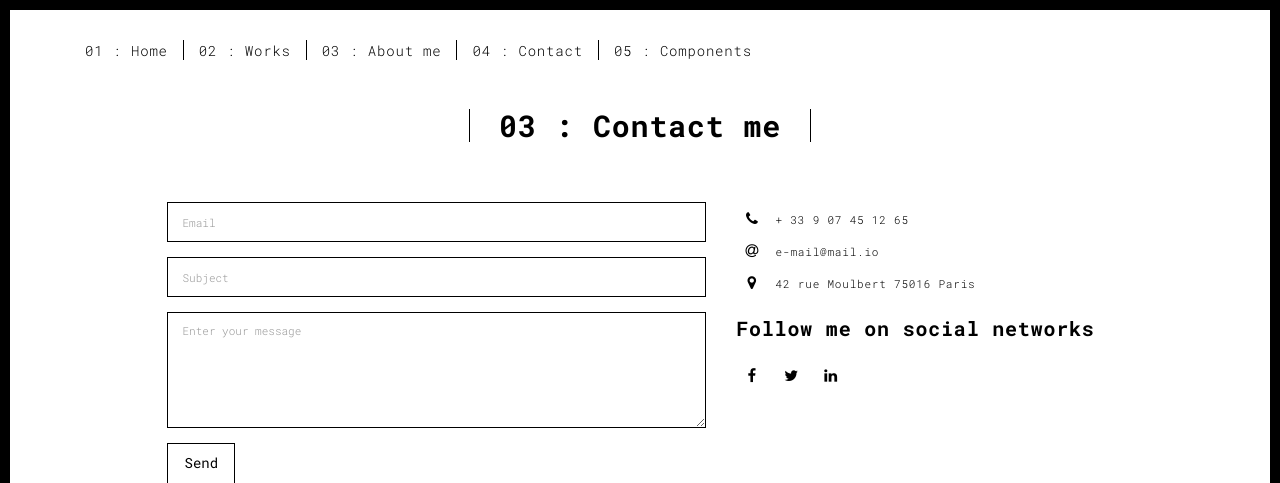
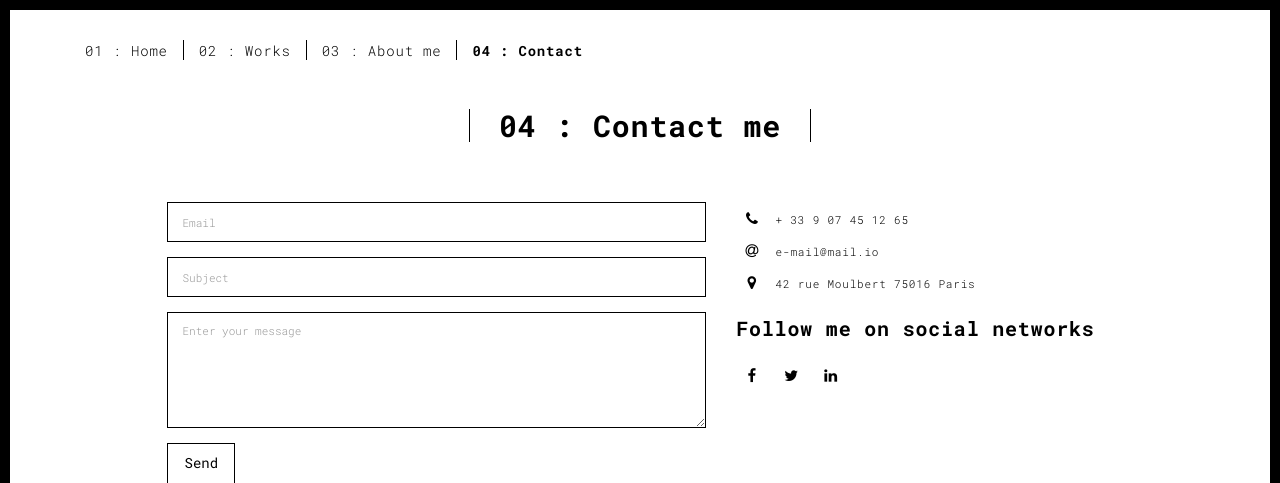
Before and after one commit to imaaduddin/Portfolio-Website-DJ, a Flask app: page /contact.htm in a window 1280 px wide. Shown: the top 483 px of the page. Run offline with Flask 2, Linux system fonts and the light colour scheme; some libraries are stand-ins or nearby versions.

Commit message:
setting up the pages on website

```diff
--- a/templates/about.htm
+++ b/templates/about.htm
@@ -55,7 +55,7 @@
       <div class="row">
         <div class="col-xs-12">
           <div class="section-container-spacer text-center">
-            <h1 class="h2">01 : About me</h1>
+            <h1 class="h2">03 : About me</h1>
           </div>
 
           <div class="row">
--- a/templates/contact.htm
+++ b/templates/contact.htm
@@ -12,12 +12,12 @@
   <!-- Disable tap highlight on IE -->
   <meta name="msapplication-tap-highlight" content="no">
 
-  <link rel="apple-touch-icon" sizes="180x180" href="./assets/apple-icon-180x180.png">
-  <link href="./assets/favicon.ico" rel="icon">
+  <link rel="apple-touch-icon" sizes="180x180" href="./static/assets/apple-icon-180x180.png">
+  <link href="./static/assets/favicon.ico" rel="icon">
 
   <title>Title page</title>
 
-<link href="./main.3f6952e4.css" rel="stylesheet"></head>
+<link href="./static/main.3f6952e4.css" rel="stylesheet"></head>
 
 <body class="">
 <div id="site-border-left"></div>
@@ -37,11 +37,11 @@
 
       <div class="collapse navbar-collapse" id="navbar-collapse">
         <ul class="nav navbar-nav ">
-          <li><a href="./index.html" title="">01 : Home</a></li>
-          <li><a href="./works.html" title="">02 : Works</a></li>
-          <li><a href="./about.html" title="">03 : About me</a></li>
-          <li><a href="./contact.html" title="">04 : Contact</a></li>
-          <li><a href="./components.html" title="">05 : Components</a></li>
+          <li><a href="./index.htm" title="">01 : Home</a></li>
+          <li><a href="./works.htm" title="">02 : Works</a></li>
+          <li><a href="./about.htm" title="">03 : About me</a></li>
+          <li><a href="./contact.htm" title="">04 : Contact</a></li>
+          <!-- <li><a href="./components.html" title="">05 : Components</a></li> -->
         </ul>
 
 
@@ -55,7 +55,7 @@
       <div class="row">
         <div class="col-xs-12">
           <div class="section-container-spacer text-center">
-            <h1 class="h2">03 : Contact me</h1>
+            <h1 class="h2">04 : Contact me</h1>
           </div>
 
           <div class="row">
@@ -148,6 +148,6 @@
   ga('send', 'pageview');
 </script>
 
---> <script type="text/javascript" src="./main.70a66962.js"></script></body>
+--> <script type="text/javascript" src="./static/main.70a66962.js"></script></body>
 
 </html>
```
